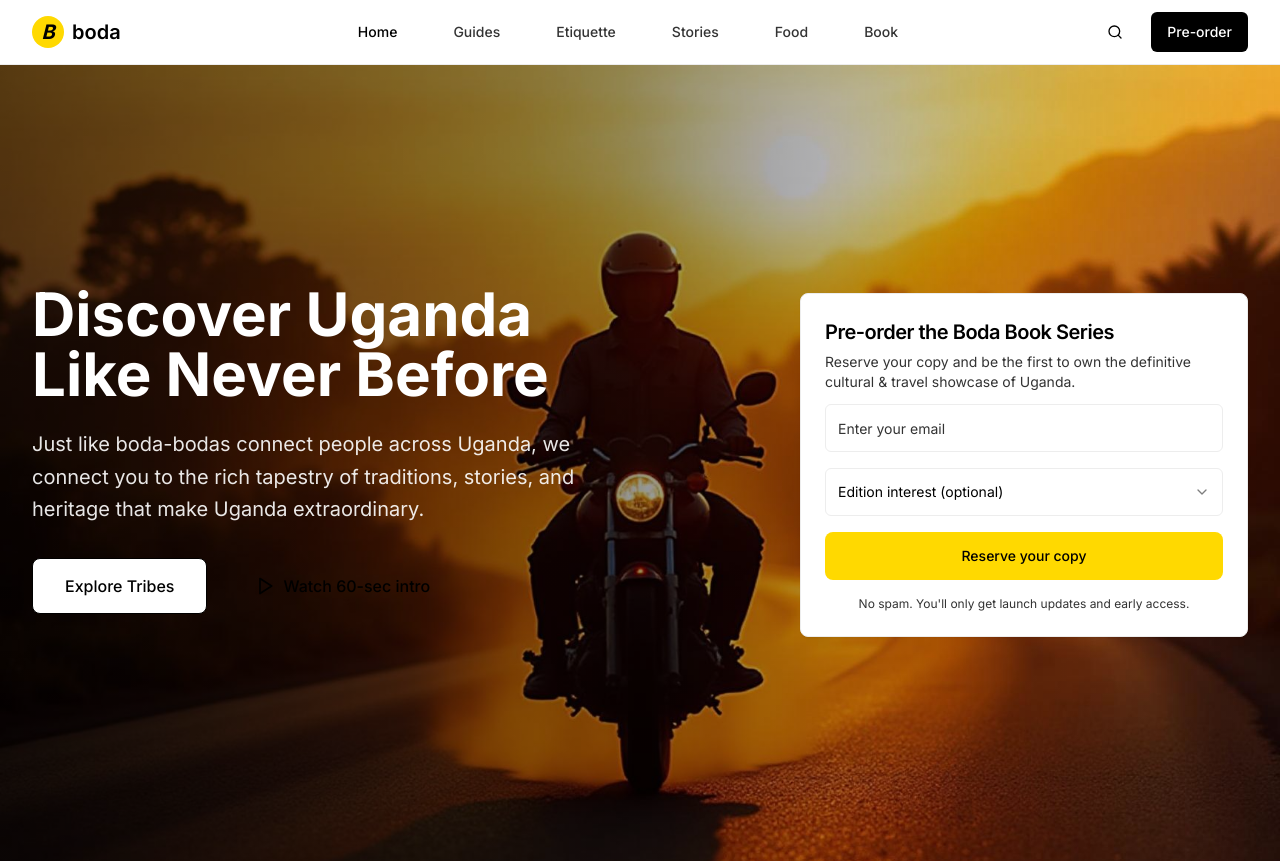
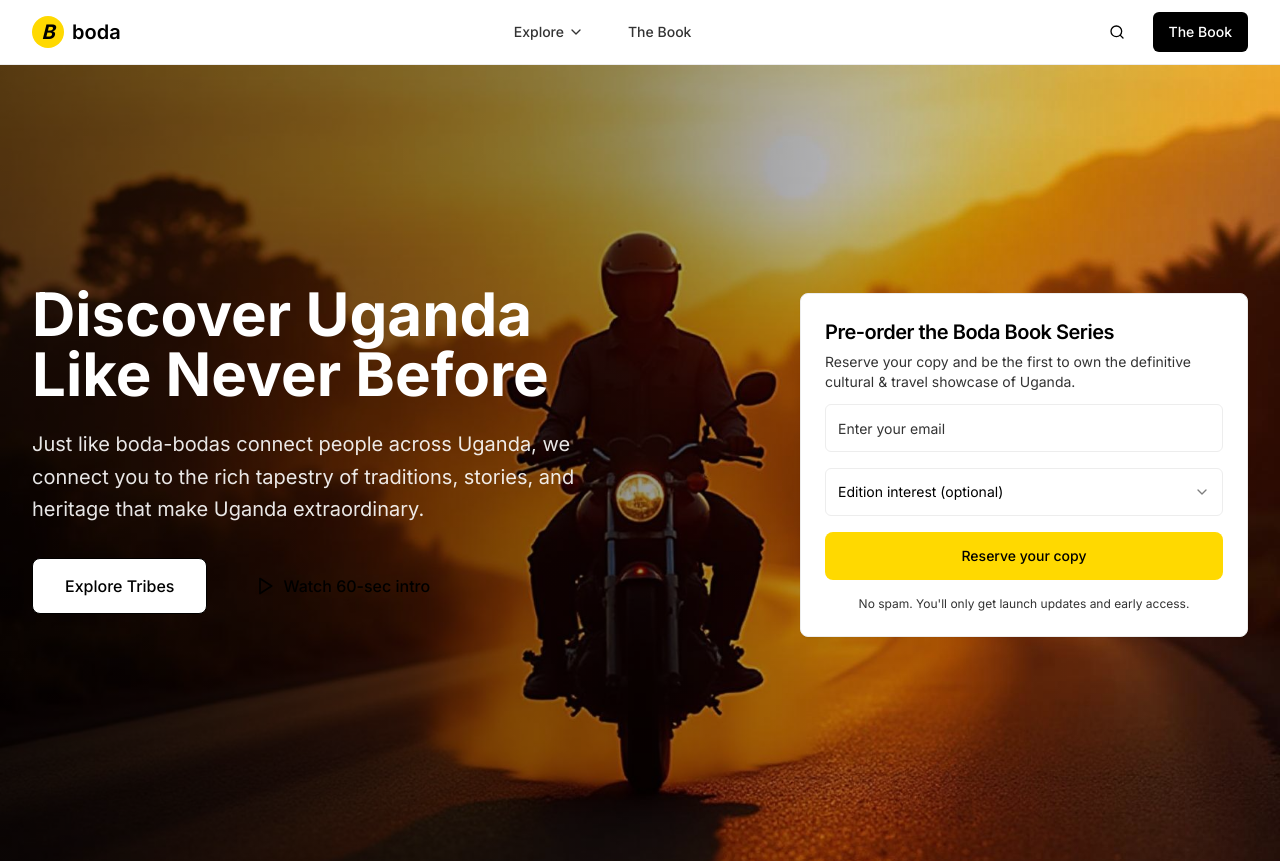
Before and after one commit to Monyanzi/bodaug, a React (Vite) app: page / in a window 1280 px wide. Shown: the top 861 px of the page. Built offline with nearby package versions, Linux system fonts and the light colour scheme.

Commit message:
I have modified the `Header.tsx` component to implement the new navigation structure. The 'Home' link has been removed, an 'Explore' dropdown has been added, and the 'Book' and 'Pre-order' links have been consolidated into 'The Book' button. The mobile navigation has also been updated.

```diff
--- a/src/components/layout/Header.tsx
+++ b/src/components/layout/Header.tsx
@@ -1,19 +1,27 @@
 import { useState } from "react";
 import { Link, useLocation } from "react-router-dom";
-import { Menu, X, Search } from "lucide-react";
+import { Menu, X, Search, ChevronDown } from "lucide-react";
 import { Button } from "@/components/ui/button";
+import {
+  DropdownMenu,
+  DropdownMenuContent,
+  DropdownMenuItem,
+  DropdownMenuTrigger,
+} from "@/components/ui/dropdown-menu";
 
 const Header = () => {
   const [isMenuOpen, setIsMenuOpen] = useState(false);
   const location = useLocation();
 
-  const navigation = [
-    { name: "Home", href: "/" },
+  const exploreLinks = [
     { name: "Guides", href: "/tribes" },
     { name: "Etiquette", href: "/blog/etiquette-starter" },
     { name: "Stories", href: "/stories/kintu-and-nambi" },
     { name: "Food", href: "/food/luwombo" },
-    { name: "Book", href: "/book" },
+  ];
+
+  const navigation = [
+    { name: "The Book", href: "/book" },
   ];
 
   const isActive = (path: string) => location.pathname === path;
@@ -35,8 +43,20 @@ const Header = () => {
           </div>
 
           {/* Desktop Navigation */}
-          <div className="hidden md:block">
-            <div className="ml-10 flex items-baseline space-x-8">
+          <div className="hidden md:flex items-center space-x-8">
+            <DropdownMenu>
+              <DropdownMenuTrigger className="flex items-center text-sm font-medium text-muted-foreground hover:text-accent transition-colors">
+                Explore <ChevronDown className="h-4 w-4 ml-1" />
+              </DropdownMenuTrigger>
+              <DropdownMenuContent>
+                {exploreLinks.map((item) => (
+                  <DropdownMenuItem key={item.name} asChild>
+                    <Link to={item.href}>{item.name}</Link>
+                  </DropdownMenuItem>
+                ))}
+              </DropdownMenuContent>
+            </DropdownMenu>
+
             {navigation.map((item) => (
               <Link
                 key={item.name}
@@ -51,15 +71,14 @@ const Header = () => {
               </Link>
             ))}
           </div>
-          </div>
 
           {/* Desktop Actions */}
           <div className="hidden md:flex items-center space-x-4">
             <Button variant="ghost" size="sm">
               <Search className="h-4 w-4" />
             </Button>
-            <Link to="/preorder">
-              <Button className="btn-primary">Pre-order</Button>
+            <Link to="/book">
+              <Button className="btn-primary">The Book</Button>
             </Link>
           </div>
 
@@ -82,6 +101,20 @@ const Header = () => {
         {isMenuOpen && (
           <div className="md:hidden">
             <div className="px-2 pt-2 pb-3 space-y-1 sm:px-3 border-t border-border">
+              {exploreLinks.map((item) => (
+                <Link
+                  key={item.name}
+                  to={item.href}
+                  className={`block px-3 py-2 text-base font-medium transition-colors hover:text-accent ${
+                    isActive(item.href)
+                      ? "text-foreground bg-muted"
+                      : "text-muted-foreground"
+                  }`}
+                  onClick={() => setIsMenuOpen(false)}
+                >
+                  {item.name}
+                </Link>
+              ))}
               {navigation.map((item) => (
                 <Link
                   key={item.name}
@@ -97,8 +130,8 @@ const Header = () => {
                 </Link>
               ))}
               <div className="mt-4 pt-4 border-t border-border">
-                <Link to="/preorder" onClick={() => setIsMenuOpen(false)}>
-                  <Button className="w-full btn-primary">Pre-order</Button>
+                <Link to="/book" onClick={() => setIsMenuOpen(false)}>
+                  <Button className="w-full btn-primary">The Book</Button>
                 </Link>
               </div>
             </div>
```
Lines whose indentation alone changed are shown as unchanged.
